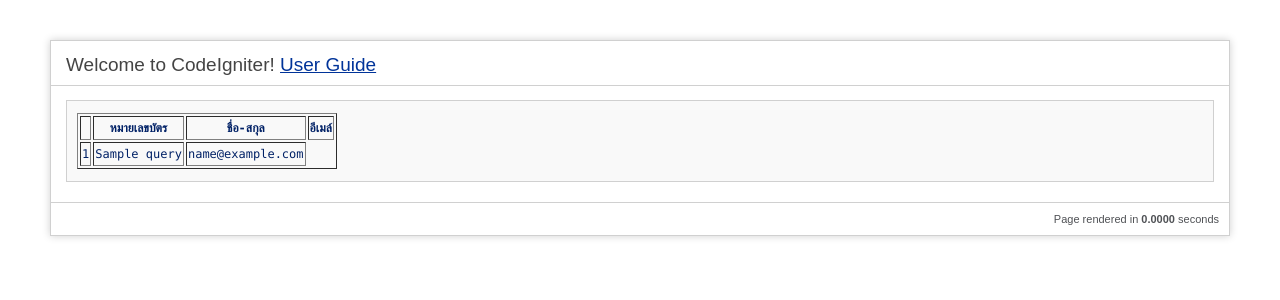
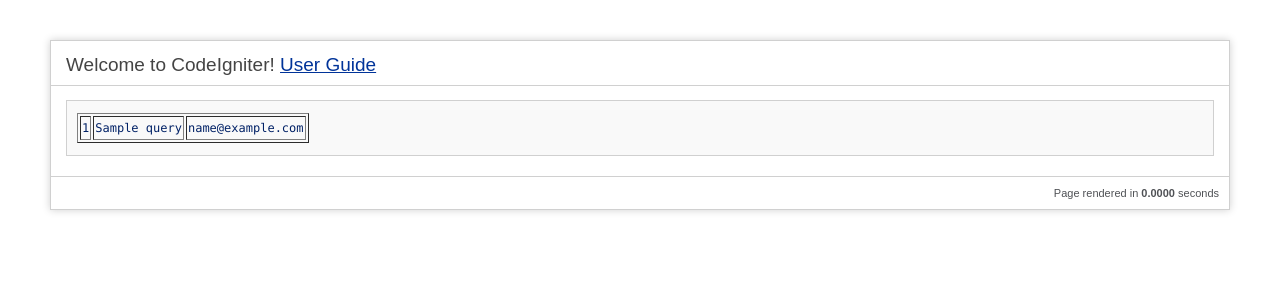
Before and after one commit to Yanperm/ci, a CodeIgniter app: template application/views/welcome_message.php in a window 1280 px wide. Shown: the top 300 px of the page. Run offline with CodeIgniter, Linux system fonts and the light colour scheme; the template is opened without the code that fills it: most values are stand-ins (such as "Sample title", 1, 10 or a date in 2020).

Commit message:
Update welcome_message.php

```diff
--- a/application/views/welcome_message.php
+++ b/application/views/welcome_message.php
@@ -72,13 +72,6 @@
 	<div id="body">
 		<code>
 		<table border="1px">
-			<thead>
-			<th>
-				<th>หมายเลขบัตร</th>
-				<th>ชื่อ-สกุล</th>
-				<th>อีเมล์</th>
-			</th>
-			</thead>
 			<tbody>
 			<?php
 			foreach($query as $row){
```
